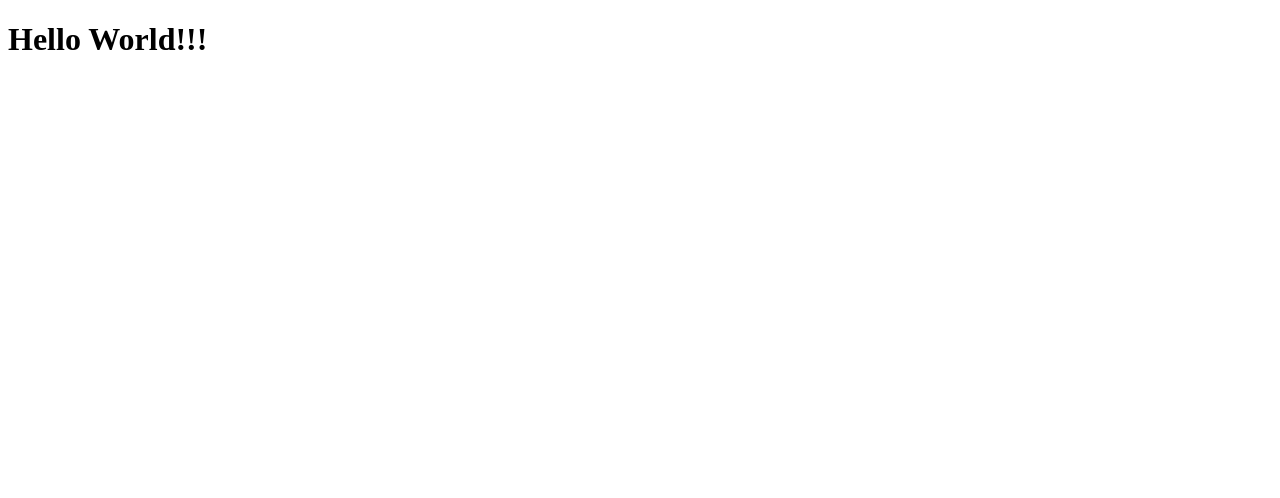
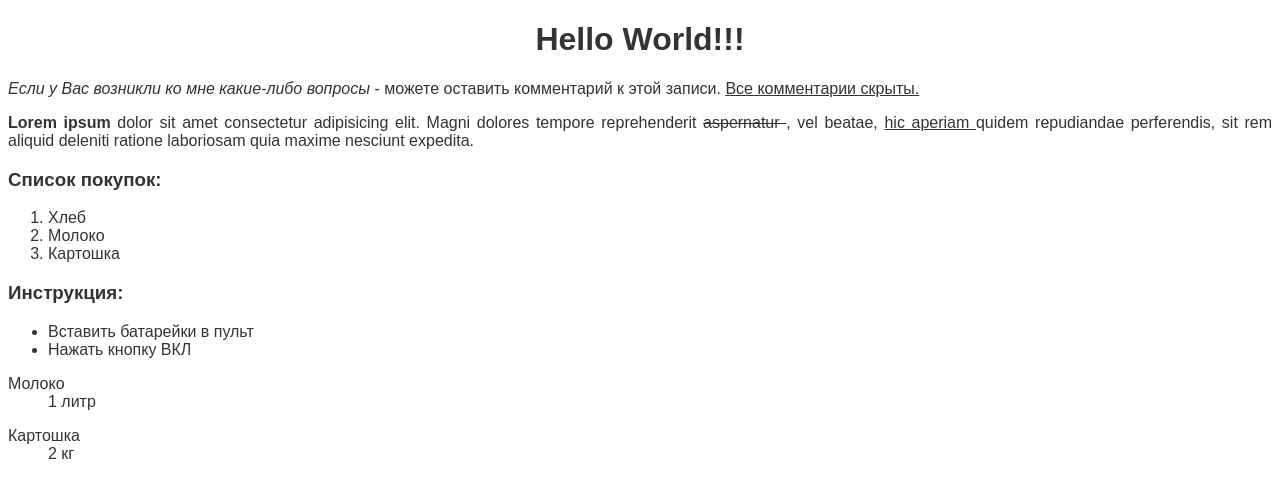
Before and after one commit to elemanjan/fstproject, a plain HTML site: page index.html in a window 1280 px wide. Drawn offline with Linux system fonts and the light colour scheme.

Commit message:
11 minutaga cheiin

```diff
--- a/index.html
+++ b/index.html
@@ -3,9 +3,38 @@
 <head>
     <meta charset="UTF-8">
     <meta name="viewport" content="width=device-width, initial-scale=1.0">
+    <link rel="stylesheet" href="style.css">
     <title>Document</title>
 </head>
 <body>
-    <h1>Hello World!!!</h1>
+    <h1 class="title">Hello World!!!</h1>
+
+    <p>
+        <em> Если у Вас возникли ко мне какие-либо вопросы </em> - можете оставить комментарий к этой записи. <u> Все комментарии скрыты.</u>
+    </p>
+
+    <p class="justify"> <strong> Lorem ipsum </strong> dolor sit amet consectetur adipisicing elit. Magni dolores tempore reprehenderit <s> aspernatur </s>, vel beatae, <u> hic aperiam </u> quidem repudiandae perferendis, sit rem aliquid deleniti ratione laboriosam quia maxime nesciunt expedita.</p>
+
+    <h3>Список покупок:</h3>
+    <ol>
+        <li>Хлеб</li>
+        <li>Молоко</li>
+        <li>Картошка</li>
+    </ol>
+
+    <h3>Инструкция:</h3>
+    <ul>
+        <li>Вставить батарейки в пульт</li>
+        <li>Нажать кнопку ВКЛ</li>
+    </ul>
+
+    <dl>
+        <dt>Молоко</dt>
+        <dd>1 литр</dd>
+    </dl>
+    <dl>
+        <dt>Картошка</dt>
+        <dd>2 кг</dd>
+    </dl>
 </body>
 </html>
--- a/style.css
+++ b/style.css
@@ -0,0 +1,13 @@
+body {
+  font-family: Arial, Helvetica, sans-serif;
+  font-size: 16px;
+  color: #333;
+}
+
+.title {
+  text-align: center;
+}
+
+.justify{
+    text-align: justify;
+}
```
